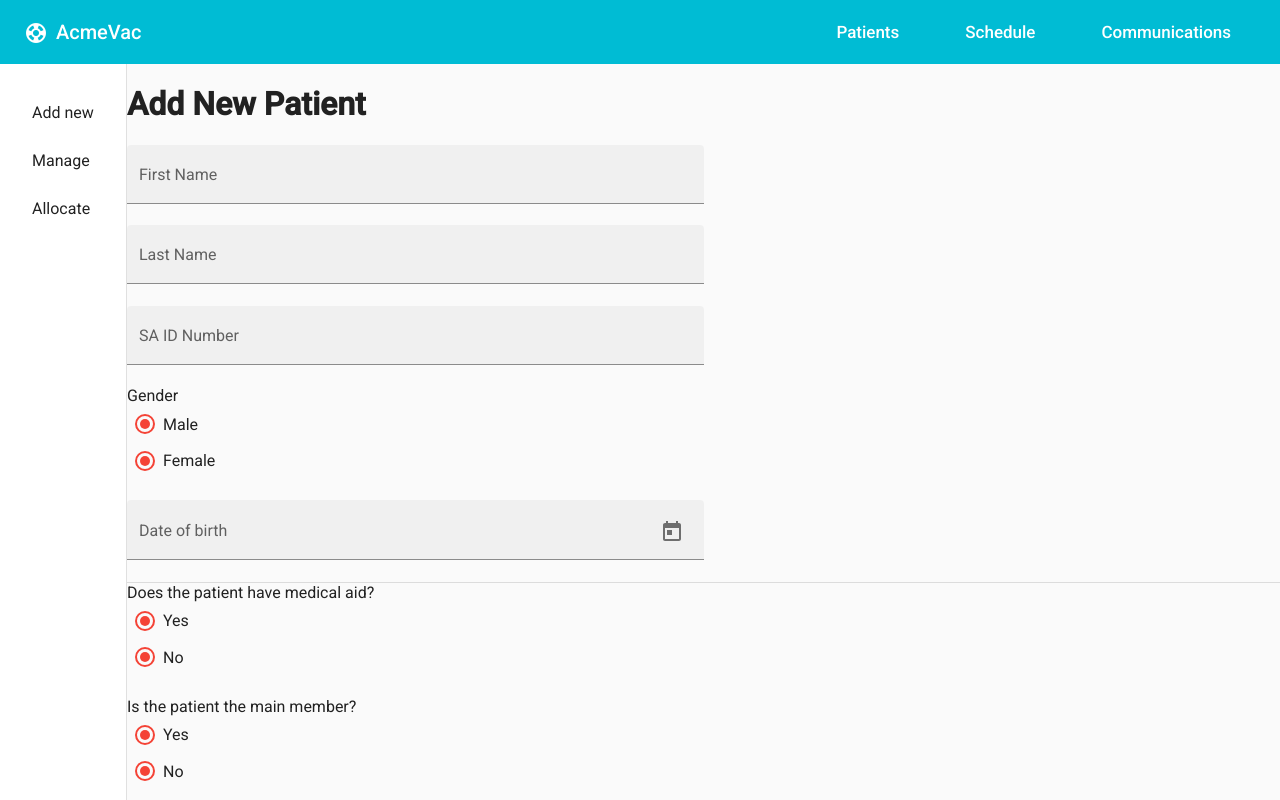
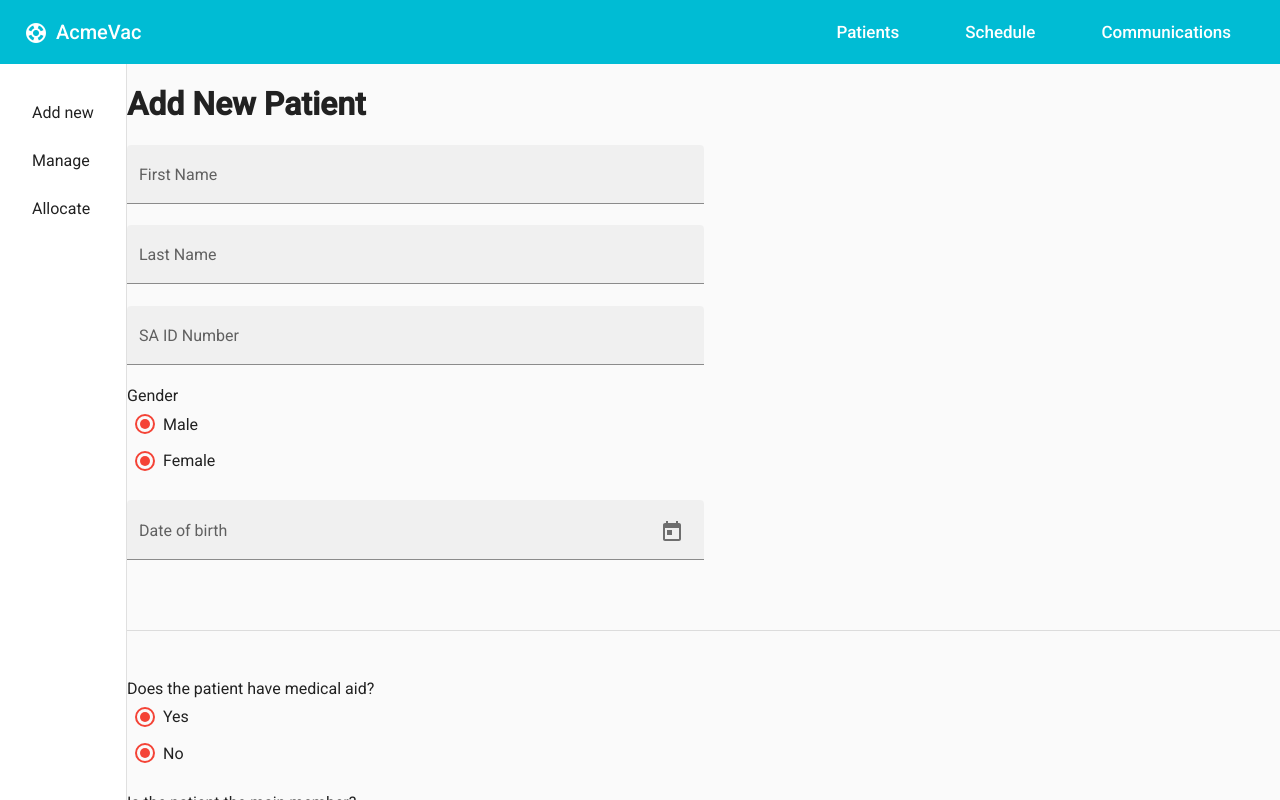
Before and after one commit to irfaanf/acme-vac, an Angular app: page / in a window 1280 px wide. Shown: the top 800 px of the page. Built offline with nearby package versions, Linux system fonts and the light colour scheme.

Commit message:
Added vertical margin around dividers.

```diff
--- a/src/styles.scss
+++ b/src/styles.scss
@@ -33,6 +33,10 @@ body {
   }
 }
 
+.mat-divider.mat-divider-horizontal {
+  margin: 3em 0;
+}
+
 @media screen and (min-width: 960px){
   .vac-form {
 
```
